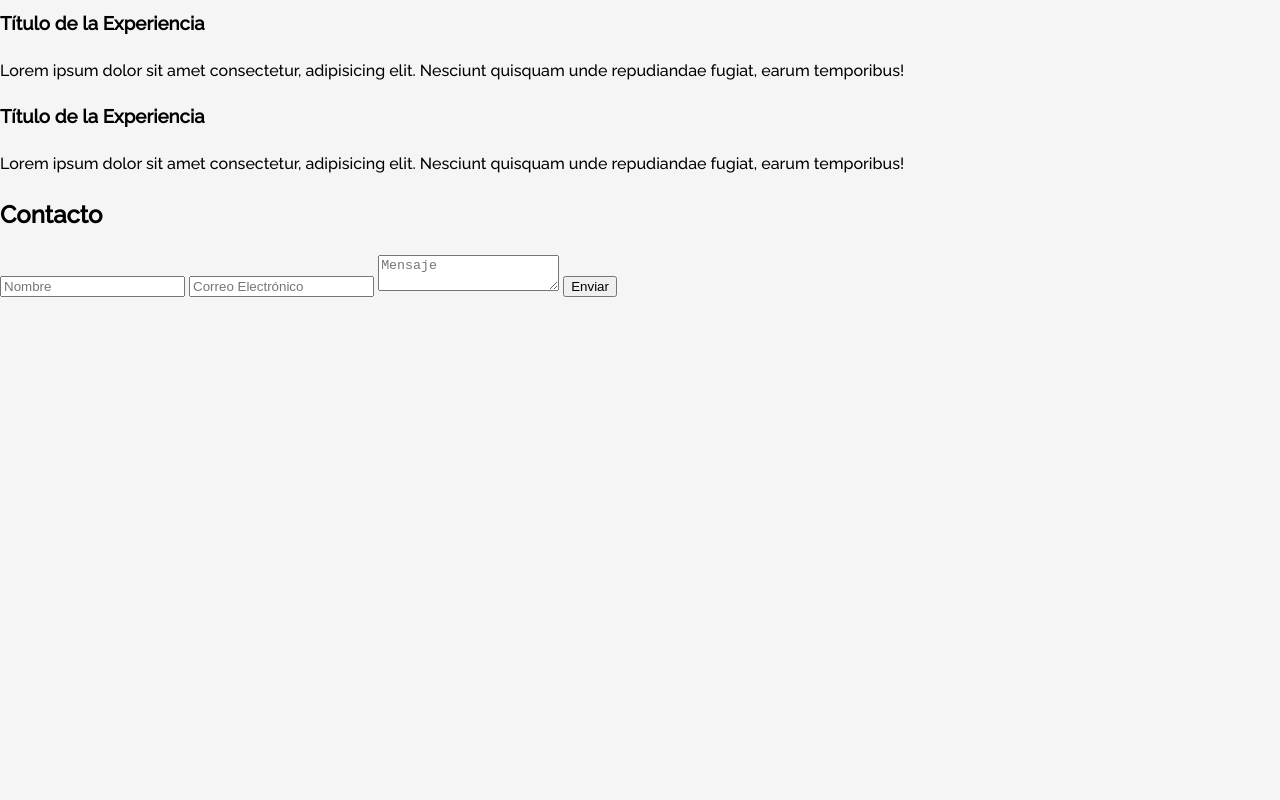
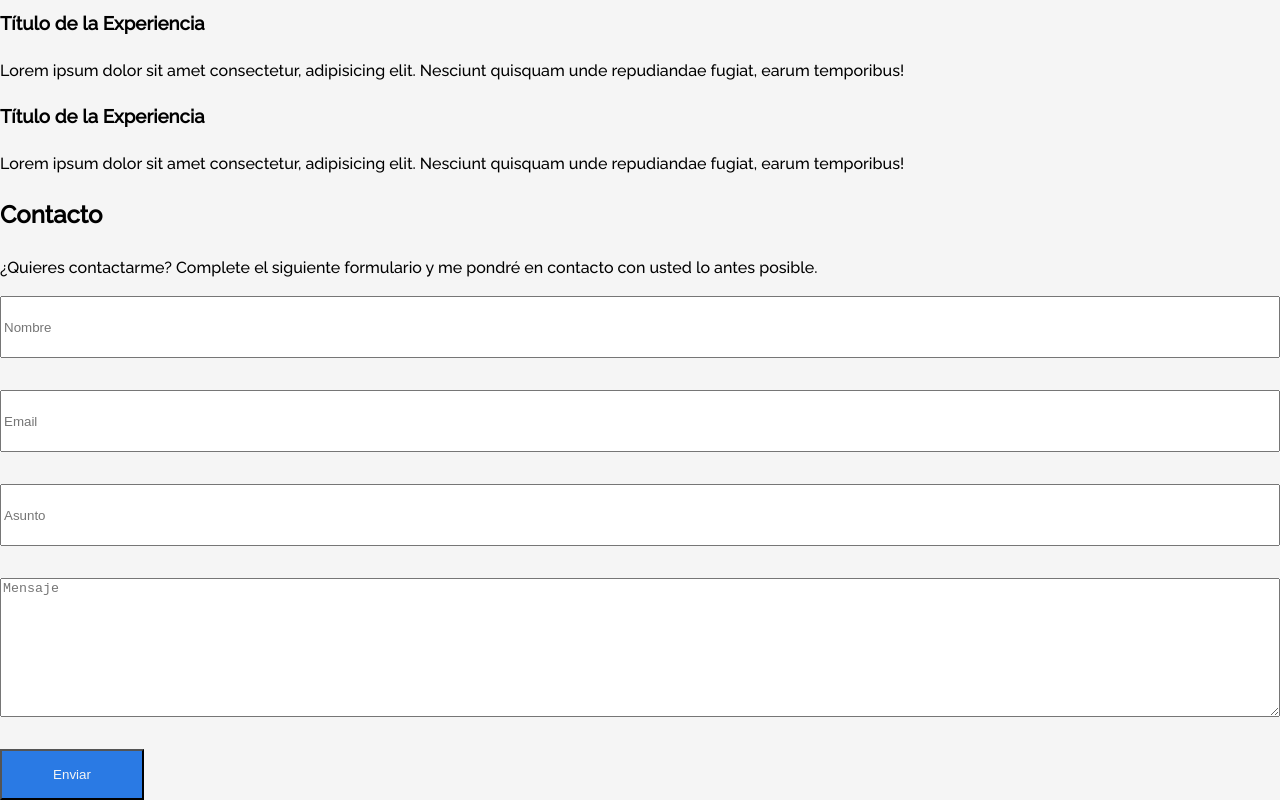
Before and after one commit to ecoto-freelancedev/portafolio-challenge, a plain HTML site: page index.html in a window 1280 px wide. Shown: the part 3110-3910 px from the top of the page. Before the commit the page ends 3408 px from the top, so only its background shows below. Drawn offline with Linux system fonts and the light colour scheme.

Commit message:
se modifico section contacto

```diff
--- a/index.html
+++ b/index.html
@@ -1,5 +1,6 @@
 <!DOCTYPE html>
 <html lang="es">
+
 <head>
     <meta charset="UTF-8">
     <meta http-equiv="X-UA-Compatible" content="IE=edge">
@@ -34,7 +35,8 @@
         <img class="presentacion__foto" src="assets/profile.png" alt="Foto de perfil">
         <div class="presentacion__contenedor">
             <h2 class="presentacion__titulo">Hola, mi nombre es Alura Latam y construyo páginas web</h2>
-            <p class="presentacion__subtitulo">Soy formada en... lorem ipsum sit amet consectetur y actualmente estoy participando del proyecto Oracle ONE en Alura Latam.</p>
+            <p class="presentacion__subtitulo">Soy formada en... lorem ipsum sit amet consectetur y actualmente estoy
+                participando del proyecto Oracle ONE en Alura Latam.</p>
             <ul class="redes">
                 <li class="redes__img"><a href="">Github <img src="assets/arrow.png" alt="Flecha"></a></li>
                 <li class="redes__img"><a href="">Linkedin <img src="assets/arrow.png" alt="Flecha"></a></li>
@@ -47,8 +49,13 @@
     <!-- Sección sobre mí -->
     <section class="sobre-mi" id="sobre-mi">
         <h2 class="sobre-mi__titulo">Sobre mí</h2>
-        <p class="sobre-mi__texto">Lorem ipsum dolor sit amet, consectetur adipiscing elit. Pellentesque velit velit, volutpat semper dignissim dictum, imperdiet ut lacus. Quisque gravida ex a mattis pretium. Suspendisse potenti. Ut semper sagittis ligula et lacinia.</p>
-        <p class="sobre-mi__texto">Lorem ipsum dolor sit amet, consectetur adipiscing elit. Pellentesque velit velit, volutpat semper dignissim dictum, imperdiet ut lacus. Quisque gravida ex a mattis pretium. Suspendisse potenti. Ut semper sagittis ligula et lacinia. Aenean sit amet felis venenatis, egestas metus vitae, aliquet metus.</p>
+        <p class="sobre-mi__texto">Lorem ipsum dolor sit amet, consectetur adipiscing elit. Pellentesque velit velit,
+            volutpat semper dignissim dictum, imperdiet ut lacus. Quisque gravida ex a mattis pretium. Suspendisse
+            potenti. Ut semper sagittis ligula et lacinia.</p>
+        <p class="sobre-mi__texto">Lorem ipsum dolor sit amet, consectetur adipiscing elit. Pellentesque velit velit,
+            volutpat semper dignissim dictum, imperdiet ut lacus. Quisque gravida ex a mattis pretium. Suspendisse
+            potenti. Ut semper sagittis ligula et lacinia. Aenean sit amet felis venenatis, egestas metus vitae, aliquet
+            metus.</p>
         <!-- Firma opcional -->
         <img class="sobre-mi__firma" src="assets/signature.png" alt="Firma">
     </section>
@@ -148,24 +155,30 @@
         <h2 class="proyectos__titulo">Experiencia Profesional</h2>
         <div class="proyectos__contenedor">
             <h3 class="proyectos__nombre">Título de la Experiencia</h3>
-            <p class="proyectos__descripcion">Lorem ipsum dolor sit amet consectetur, adipisicing elit. Nesciunt quisquam unde repudiandae fugiat, earum temporibus!</p>
+            <p class="proyectos__descripcion">Lorem ipsum dolor sit amet consectetur, adipisicing elit. Nesciunt
+                quisquam unde repudiandae fugiat, earum temporibus!</p>
         </div>
         <div class="proyectos__contenedor">
             <h3 class="proyectos__nombre">Título de la Experiencia</h3>
-            <p class="proyectos__descripcion">Lorem ipsum dolor sit amet consectetur, adipisicing elit. Nesciunt quisquam unde repudiandae fugiat, earum temporibus!</p>
+            <p class="proyectos__descripcion">Lorem ipsum dolor sit amet consectetur, adipisicing elit. Nesciunt
+                quisquam unde repudiandae fugiat, earum temporibus!</p>
         </div>
     </section>
 
     <!-- Sección de Contacto -->
     <section class="contacto" id="contacto">
         <h2 class="contacto__titulo">Contacto</h2>
+        <p class="contacto__texto">¿Quieres contactarme? Complete el siguiente formulario y me pondré en contacto con
+            usted lo antes posible.</p>
         <form class="contacto__formulario">
             <input class="contacto__campo" type="text" placeholder="Nombre">
-            <input class="contacto__campo" type="email" placeholder="Correo Electrónico">
-            <textarea class="contacto__campo contacto__campo--textarea" placeholder="Mensaje"></textarea>
+            <input class="contacto__campo" type="email" placeholder="Email">
+            <input class="contacto__campo" type="text" placeholder="Asunto">
+            <textarea class="contacto__campo--textarea contacto__campo" placeholder="Mensaje"></textarea>
             <button class="contacto__boton" type="submit">Enviar</button>
         </form>
     </section>
 </body>
-    <script src="script.js"></script>
+<script src="script.js"></script>
+
 </html>
--- a/style.css
+++ b/style.css
@@ -4,6 +4,7 @@
     --color-de-fondo: #F5F5F5;
     --color-de-fondo-menu: #ffffff;
     --color-de-link: #000000;
+    --color-de-boton: #2A7AE4;
 }
 
 body {
@@ -15,7 +16,9 @@ body {
     line-height: 1.6;
 }
 
-ol, ul, li {
+ol,
+ul,
+li {
     list-style: none;
 }
 
@@ -34,7 +37,8 @@ a {
 }
 
 .cabecera__logo {
-    max-width: 80px; /* Ajuste para pantallas pequeñas */
+    max-width: 80px;
+    /* Ajuste para pantallas pequeñas */
 }
 
 .cabecera__titulo {
@@ -49,6 +53,7 @@ a {
 .navegacion__elemento a {
     font-size: 0.9rem;
 }
+
 /* ------------------------------ Sección Presentación ------------------------------*/
 
 
@@ -65,7 +70,35 @@ a {
 
 
 /*------------------------------ Sección de Contacto ---------------------------------*/
+.contacto__formulario {
+    display: flex;
+    flex-direction: column;
+    gap: 32px;
+}
 
+.contacto__texto {
+    font-family: 'Raleway', sans-serif;
+    font-size: 1rem;
+}
+
+.contacto__campo {
+    height: 56px;
+}
+
+.contacto__campo:focus::placeholder {
+    color: var(--color-de-boton);
+}
+
+.contacto__campo--textarea {
+    height: 133px;
+}
+
+.contacto__boton {
+    width: 133px;
+    height: 40px;
+    background-color: var(--color-de-boton);
+    color: var(--color-de-fondo);
+}
 
 /* ------------------------------ Responsividad ---------------------------------------*/
 
@@ -99,6 +132,7 @@ a {
 
 /* Pantallas grandes */
 @media (min-width: 1024px) {
+
     /* Aquí puedes ajustar aún más el diseño para pantallas grandes */
     .cabecera__titulo {
         font-size: 1.8rem;
@@ -107,4 +141,9 @@ a {
     .navegacion__elemento a {
         font-size: 1.1rem;
     }
+
+    .contacto__boton {
+        width: 144px;
+        height: 51px;
+    }
 }
```
